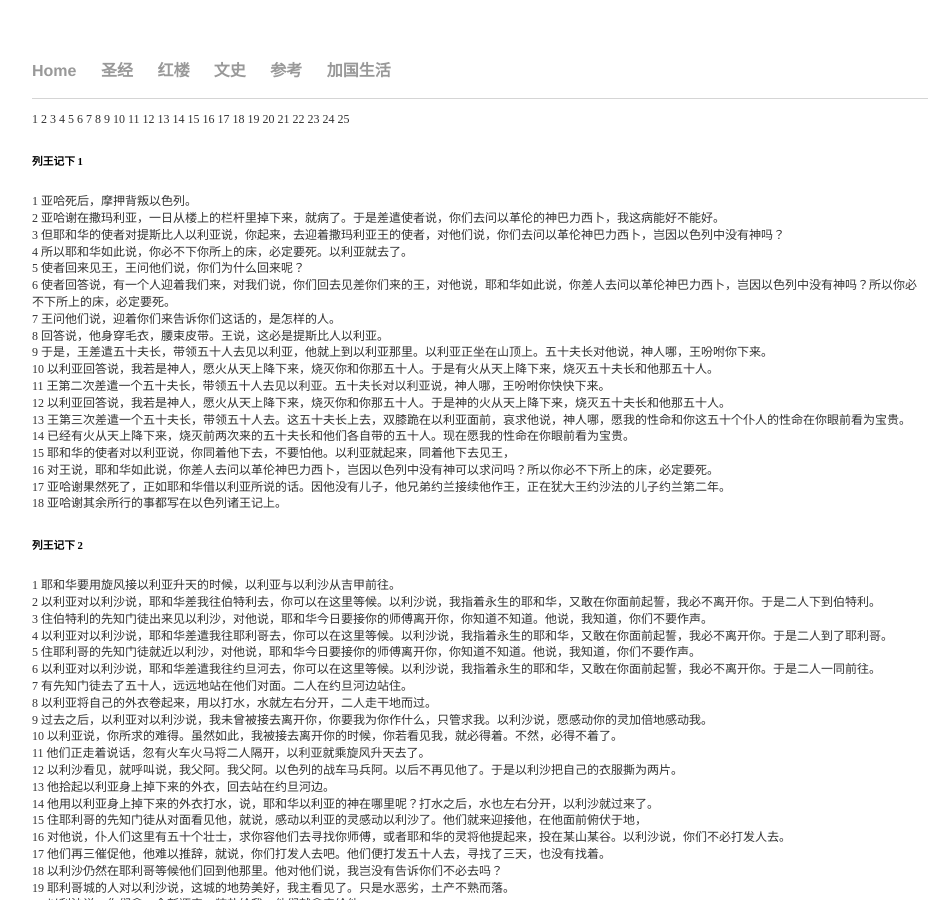
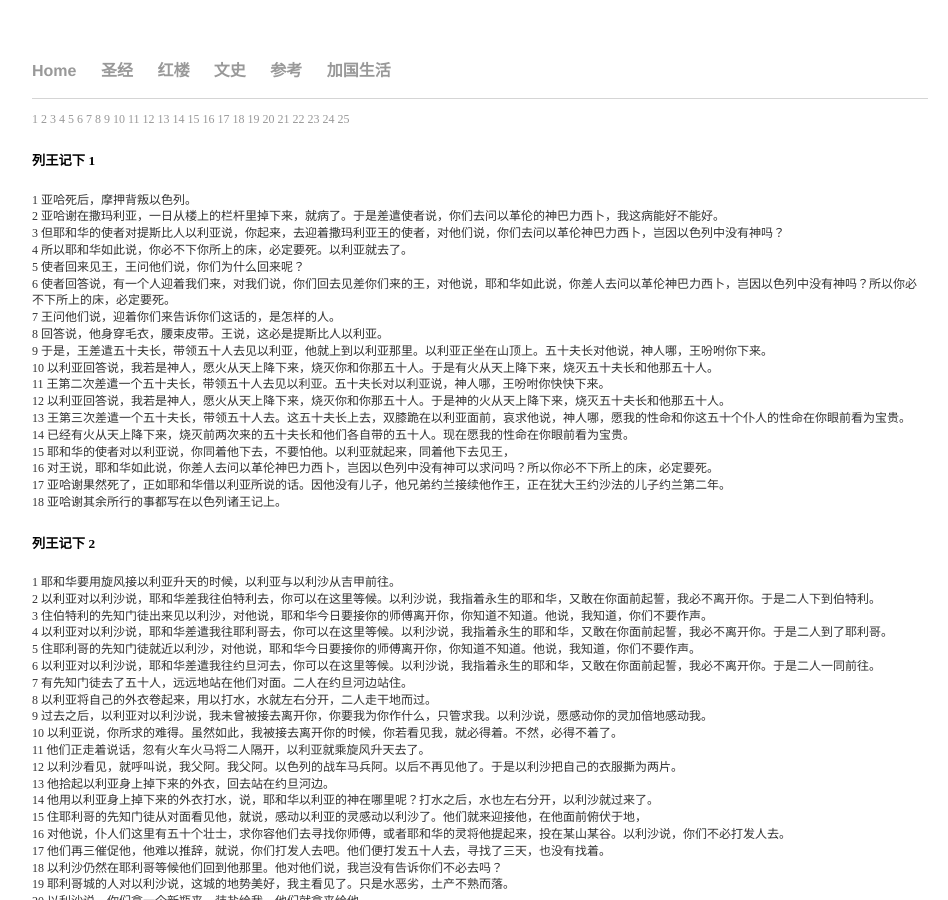
Before and after one commit to wwzaocom/wwzaocom.github.com, a Jekyll site: the page built from Bible/12.md, in a window 1280 px wide and 900 px high. Shown: the whole window, without its empty margins (160-1108 px from the left). Built offline with Jekyll 4.4.1, drawn with Linux system fonts in a browser that asks for light colours; our own code applies the rules of GitHub Pages for plain Markdown files.

Commit message:
列王记下v1

```diff
--- a/Bible/12.md
+++ b/Bible/12.md
@@ -1,7 +1,6 @@
-1 2 3 4 5 6 7 8 9 10 11 12 13 14 15 16 17 18 19 20 21 22 23 24 25
+[1](#列王记下-1)	[2](#列王记下-2)	[3](#列王记下-3)	[4](#列王记下-4)	[5](#列王记下-5)	[6](#列王记下-6)	[7](#列王记下-7)	[8](#列王记下-8)	[9](#列王记下-9)	[10](#列王记下-10	)	[11](#列王记下-11)	[12](#列王记下-12)	[13](#列王记下-13)	[14](#列王记下-14)	[15](#列王记下-15)	[16](#列王记下-16)	[17](#列王记下-17)	[18](#列王记下-18)	[19](#列王记下-19)	[20](#列王记下-20)	[21](#列王记下-21)	[22](#列王记下-22)	[23](#列王记下-23)	[24](#列王记下-24)	[25](#列王记下-25)
 
-
-###### 列王记下  1
+##### 列王记下 1
 
 1 亚哈死后，摩押背叛以色列。
 2 亚哈谢在撒玛利亚，一日从楼上的栏杆里掉下来，就病了。于是差遣使者说，你们去问以革伦的神巴力西卜，我这病能好不能好。
@@ -23,7 +22,7 @@
 18 亚哈谢其余所行的事都写在以色列诸王记上。
 
 
-###### 列王记下  2
+##### 列王记下 2
 1 耶和华要用旋风接以利亚升天的时候，以利亚与以利沙从吉甲前往。
 2 以利亚对以利沙说，耶和华差我往伯特利去，你可以在这里等候。以利沙说，我指着永生的耶和华，又敢在你面前起誓，我必不离开你。于是二人下到伯特利。
 3 住伯特利的先知门徒出来见以利沙，对他说，耶和华今日要接你的师傅离开你，你知道不知道。他说，我知道，你们不要作声。
@@ -51,7 +50,7 @@
 25 以利沙从伯特利上迦密山，又从迦密山回到撒玛利亚。
 
 
-###### 列王记下  3
+##### 列王记下 3
 1 犹大王约沙法十八年，亚哈的儿子约兰在撒玛利亚登基作了以色列王十二年。
 2 他行耶和华眼中看为恶的事，但不至像他父母所行的，因为除掉他父所造巴力的柱像。
 3 然而，他贴近尼八的儿子耶罗波安使以色列人陷在罪里的那罪，总不离开。
@@ -81,7 +80,7 @@
 27 便将那应当接续他作王的长子，在城上献为燔祭。以色列人遭遇耶和华的大怒（或作招人痛恨），于是三王离开摩押王，各回本国去了。
 
 
-###### 列王记下  4
+##### 列王记下 4
 1 有一个先知门徒的妻哀求以利沙说，你仆人我丈夫死了，他敬畏耶和华是你所知道的。现在有债主来，要取我两个儿子作奴仆。
 2 以利沙问她说，我可以为你作什么呢？你告诉我，你家里有什么。她说，婢女家中除了一瓶油之外，没有什么。
 3 以利沙说，你去，向你众邻舍借空器皿，不要少借。
@@ -128,7 +127,7 @@
 44 仆人就摆在众人面前，他们吃了，果然还剩下，正如耶和华所说的。
 
 
-###### 列王记下  5
+##### 列王记下 5
 1 亚兰王的元帅乃缦在他主人面前为尊为大，因耶和华曾借他使亚兰人得胜。他又是大能的勇士，只是长了大麻疯。
 2 先前亚兰人成群地出去，从以色列国掳了一个小女子，这女子就服事乃缦的妻。
 3 她对主母说，巴不得我主人去见撒玛利亚的先知，必能治好他的大麻疯。
@@ -158,7 +157,7 @@
 27 因此，乃缦的大麻疯必沾染你和你的后裔，直到永远。基哈西从以利沙面前退出去，就长了大麻疯，像雪那样白。
 
 
-###### 列王记下  6
+##### 列王记下 6
 1 先知门徒对以利沙说，看哪，我们同你所住的地方过于窄小，
 2 求你容我们往约旦河去，各人从那里取一根木料建造房屋居住。他说，你们去吧。
 3 有一人说，求你与仆人同去。回答说，我可以去。
@@ -194,7 +193,7 @@
 33 正说话的时候，使者来到，王也到了，说，这灾祸是从耶和华那里来的，我何必再仰望耶和华呢？
 
 
-###### 列王记下  7
+##### 列王记下 7
 1 以利沙说，你们要听耶和华的话，耶和华如此说，明日约到这时候，在撒玛利亚城门口，一细亚细面要卖银一舍客勒，二细亚大麦也要卖银一舍客勒。
 2 有一个搀扶王的军长对神人说，即便耶和华使天开了窗户，也不能有这事。以利沙说，你必亲眼看见，却不得吃。
 3 在城门那里有四个长大麻疯的人，他们彼此说，我们为何坐在这里等死呢？
@@ -217,7 +216,7 @@
 20 这话果然应验在他身上。因为众人在城门口将他践踏，他就死了。
 
 
-###### 列王记下  8
+##### 列王记下 8
 1 以利沙曾对所救活之子的那妇人说，你和你的全家要起身往你可住的地方去住，因为耶和华命饥荒降在这地七年。
 2 妇人就起身，照神人的话带着全家往非利士地去，住了七年。
 3 七年完了，那妇人从非利士地回来，就出去为自己的房屋田地哀告王。
@@ -249,7 +248,7 @@
 29 约兰王回到耶斯列，医治在拉末与亚兰王哈薛打仗的时候所受的伤。犹大王约兰的儿子亚哈谢因为亚哈的儿子约兰病了，就下到耶斯列看望他。
 
 
-###### 列王记下  9
+##### 列王记下 9
 1 先知以利沙叫了一个先知门徒来，吩咐他说，你束上腰，手拿这瓶膏油往基列的拉末去。
 2 到了那里，要寻找宁示的孙子，约沙法的儿子耶户，使他从同僚中起来，带他进严密的屋子，
 3 将瓶里的膏油倒在他头上，说，耶和华如此说，我膏你作以色列王。说完了，就开门逃跑，不要迟延。
@@ -289,7 +288,7 @@
 37 耶洗别的尸首必在耶斯列田间如同粪土，甚至人不能说这是耶洗别。
 
 
-###### 列王记下  10
+##### 列王记下 10
 1 亚哈有七十个儿子在撒玛利亚。耶户写信送到撒玛利亚，通知耶斯列的首领，就是长老和教养亚哈众子的人，说，
 2 你们那里既有你们主人的众子和车马，器械，坚固城，
 3 接了这信，就可以在你们主人的众子中选择一个贤能合宜的，使他坐他父亲的位，你们也可以为你们主人的家争战。
@@ -328,7 +327,7 @@
 36 耶户在撒玛利亚作以色列王二十八年。
 
 
-###### 列王记下  11
+##### 列王记下 11
 1 亚哈谢的母亲亚他利雅见她儿子死了，就起来剿灭王室。
 2 但约兰王的女儿，亚哈谢的妹子约示巴，将亚哈谢的儿子约阿施从那被杀的王子中偷出来，把他和他的乳母都藏在卧房里，躲避亚他利雅，免得被杀。
 3 约阿施和他的乳母藏在耶和华的殿里六年。亚他利雅篡了国位。
@@ -352,7 +351,7 @@
 21 约阿施登基的时候年方七岁。
 
 
-###### 列王记下  12
+##### 列王记下 12
 1 耶户第七年，约阿施登基，在耶路撒冷作王四十年。他母亲名叫西比亚，是别是巴人。
 2 约阿施在祭司耶何耶大教训他的时候，就行耶和华眼中看为正的事。
 3 只是丘坛还没有废去，百姓仍在那里献祭烧香。
@@ -376,7 +375,7 @@
 21 杀他的那臣仆就是示米押的儿子约撒甲和朔默的儿子约萨拔。众人将他葬在大卫城他列祖的坟地里。他儿子亚玛谢接续他作王。
 
 
-###### 列王记下  13
+##### 列王记下 13
 1 犹大王亚哈谢的儿子约阿施二十三年，耶户的儿子约哈斯在撒玛利亚登基作以色列王十七年。
 2 约哈斯行耶和华眼中看为恶的事，效法尼八的儿子耶罗波安使以色列人陷在罪里的那罪，总不离开。
 3 于是，耶和华的怒气向以色列人发作，将他们屡次交在亚兰王哈薛和他儿子便哈达的手里。
@@ -404,7 +403,7 @@
 25 从前哈薛和约阿施的父亲约哈斯争战，攻取了些城邑，现在约哈斯的儿子约阿施三次打败哈薛的儿子便哈达，就收回了以色列的城邑。
 
 
-###### 列王记下  14
+##### 列王记下 14
 1 以色列王约哈斯的儿子约阿施第二年，犹大王约阿施的儿子亚玛谢登基。
 2 他登基的时候年二十五岁，在耶路撒冷作王二十九年。他母亲名叫约耶但，是耶路撒冷人。
 3 亚玛谢行耶和华眼中看为正的事，但不如他祖大卫，乃效法他父约阿施一切所行的。
@@ -436,7 +435,7 @@
 29 耶罗波安与他列祖以色列诸王同睡。他儿子撒迦利雅接续他作王。
 
 
-###### 列王记下  15
+##### 列王记下 15
 1 以色列王耶罗波安二十七年，犹大王亚玛谢的儿子亚撒利雅登基，
 2 他登基的时候年十六岁，在耶路撒冷作王五十二年。他母亲名叫耶可利雅，是耶路撒冷人。
 3 亚撒利雅行耶和华眼中看为正的事，效法他父亲亚玛谢一切所行的。
@@ -477,7 +476,7 @@
 38 约坦与他列祖同睡，葬在他祖大卫城他列祖的坟地里。他儿子亚哈斯接续他作王。
 
 
-###### 列王记下  16
+##### 列王记下 16
 1 利玛利的儿子比加十七年，犹大王约坦的儿子亚哈斯登基。
 2 他登基的时候年二十岁，在耶路撒冷作王十六年。不像他祖大卫行耶和华他神眼中看为正的事，
 3 却效法以色列诸王所行的，又照着耶和华从以色列人面前赶出的外邦人所行可憎的事，使他的儿子经火，
@@ -500,7 +499,7 @@
 20 亚哈斯与他列祖同睡，葬在大卫城他列祖的坟地里。他儿子希西家接续他作王。
 
 
-###### 列王记下  17
+##### 列王记下 17
 1 犹大王亚哈斯十二年，以拉的儿子何细亚在撒玛利亚登基作以色列王九年。
 2 他行耶和华眼中看为恶的事，只是不像在他以前的以色列诸王。
 3 亚述王撒缦以色上来攻击何细亚，何细亚就服事他，给他进贡。
@@ -544,7 +543,7 @@
 41 如此这些民又惧怕耶和华，又事奉他们的偶像。他们子子孙孙也都照样行，效法他们的祖宗，直到今日。
 
 
-###### 列王记下  18
+##### 列王记下 18
 1 以色列王以拉的儿子何细亚第三年，犹大王亚哈斯的儿子希西家登基。
 2 他登基的时候年二十五岁，在耶路撒冷作王二十九年。他母亲名叫亚比，是撒迦利雅的女儿。
 3 希西家行耶和华眼中看为正的事，效法他祖大卫一切所行的。
@@ -584,7 +583,7 @@
 37 当下，希勒家的儿子家宰以利亚敬和书记舍伯那，并亚萨的儿子史官约亚，都撕裂衣服，来到希西家那里，将拉伯沙基的话告诉了他。
 
 
-###### 列王记下  19
+##### 列王记下 19
 1 希西家王听见，就撕裂衣服，披上麻布，进了耶和华的殿。
 2 使家宰以利亚敬和书记舍伯那，并祭司中的长老，都披上麻布，去见亚摩斯的儿子先知以赛亚，
 3 对他说，希西家如此说，今日是急难，责罚，凌辱的日子，就如妇人将要生产婴孩，却没有力量生产。
@@ -624,7 +623,7 @@
 37 一日在他的神尼斯洛庙里叩拜，他儿子亚得米勒和沙利色用刀杀了他，就逃到亚拉腊地。他儿子以撒哈顿接续他作王。
 
 
-###### 列王记下  20
+##### 列王记下 20
 1 那时，希西家病得要死。亚摩斯的儿子先知以赛亚去见他，对他说，耶和华如此说，你当留遗命与你的家，因为你必死，不能活了。
 2 希西家就转脸朝墙，祷告耶和华说，
 3 耶和华阿，求你记念我在你面前怎样存完全的心，按诚实行事，又作你眼中所看为善的。希西家就痛哭了。
@@ -648,7 +647,7 @@
 21 希西家与他列祖同睡。他儿子玛拿西接续他作王。
 
 
-###### 列王记下  21
+##### 列王记下 21
 1 玛拿西登基的时候年十二岁，在耶路撒冷作王五十五年。他母亲名叫协西巴。
 2 玛拿西行耶和华眼中看为恶的事，效法耶和华在以色列人面前赶出的外邦人所行可憎的事。
 3 重新建筑他父希西家所毁坏的丘坛，又为巴力筑坛，作亚舍拉像，效法以色列王亚哈所行的，且敬拜事奉天上的万象。
@@ -677,7 +676,7 @@
 26 亚们葬在乌撒的园内自己的坟墓里。他儿子约西亚接续他作王。
 
 
-###### 列王记下  22
+##### 列王记下 22
 1 约西亚登基的时候年八岁，在耶路撒冷作王三十一年。他母亲名叫耶底大，是波斯加人亚大雅的女儿。
 2 约西亚行耶和华眼中看为正的事，行他祖大卫一切所行的，不偏左右。
 3 约西亚王十八年，王差遣米书兰的孙子，亚萨利的儿子书记沙番上耶和华殿去，吩咐他说，
@@ -700,7 +699,7 @@
 20 我必使你平平安安地归到坟墓到你列祖那里。我要降与这地的一切灾祸，你也不至亲眼看见。他们就回覆王去了。
 
 
-###### 列王记下  23
+##### 列王记下 23
 1 王差遣人招聚犹大和耶路撒冷的众长老来。
 2 王和犹大众人与耶路撒冷的居民，并祭司，先知，和所有的百姓，无论大小，都一同上到耶和华的殿。王就把耶和华殿里所得的约书念给他们听。
 3 王站在柱旁，在耶和华面前立约，要尽心尽性地顺从耶和华，遵守他的诫命，法度，律例，成就这书上所记的约言。众民都服从这约。
@@ -740,7 +739,7 @@
 37 约雅敬行耶和华眼中看为恶的事，效法他列祖一切所行的。
 
 
-###### 列王记下  24
+##### 列王记下 24
 1 约雅敬年间，巴比伦王尼布甲尼撒上到犹大。约雅敬服事他三年，然后背叛他。
 2 耶和华使迦勒底军，亚兰军，摩押军，和亚扪人的军来攻击约雅敬，毁灭犹大，正如耶和华借他仆人众先知所说的。
 3 这祸临到犹大人，诚然是耶和华所命的，要将他们从自己面前赶出，是因玛拿西所犯的一切罪。
@@ -762,7 +761,7 @@
 19 西底家行耶和华眼中看为恶的事，是照约雅敬一切所行的。
 20 因此耶和华的怒气在耶路撒冷和犹大发作，以致将人民从自己面前赶出。
 
-###### 列王记下  25
+##### 列王记下 25
 1 西底家背叛巴比伦王。他作王第九年十月初十日，巴比伦王尼布甲尼撒率领全军来攻击耶路撒冷，对城安营，四围筑垒攻城。
 2 于是城被围困，直到西底家王十一年。
 3 四月初九日，城里有大饥荒，甚至百姓都没有粮食。
```
